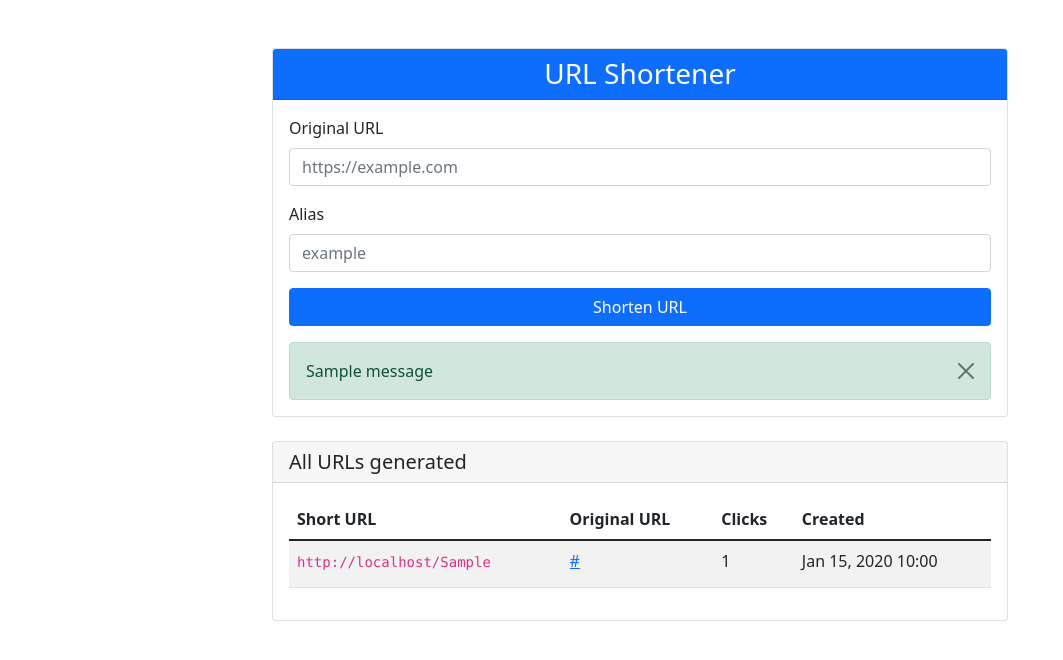
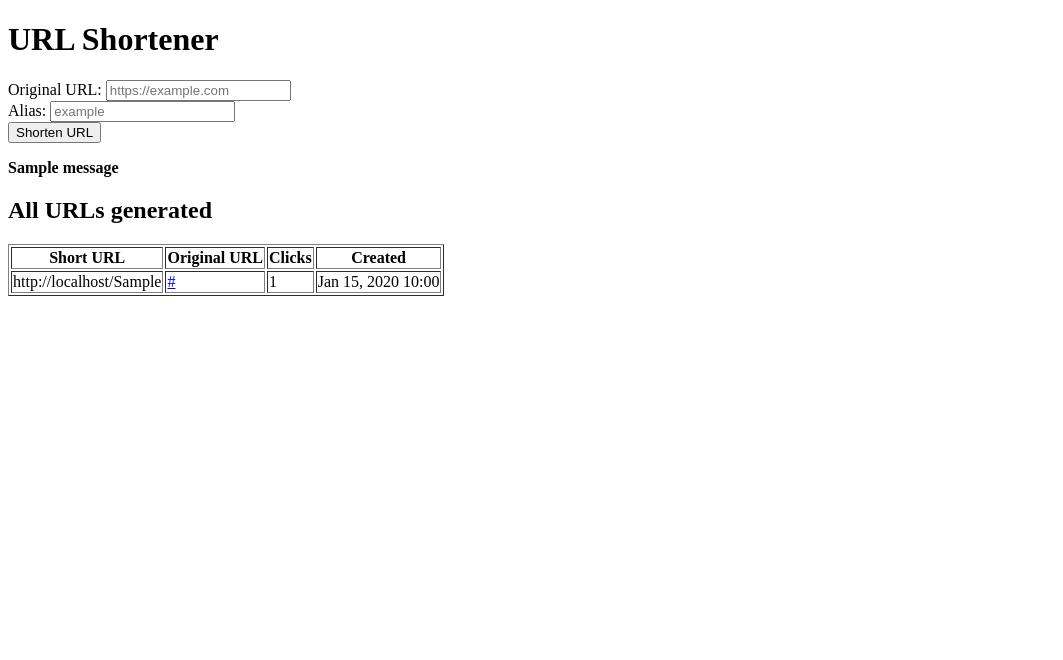
Before and after one commit to np-overflow/Django-workshop, a Django app: page / in a window 1280 px wide. Shown: the top 660 px of the page, without its empty margins (0-1063 px from the left). Run offline with Django 5.2, Linux system fonts and the light colour scheme; tables that the repository leaves empty hold one stand-in row (values such as "Sample post"); one stand-in notice (Sample message) is shown.

Commit message:
Simplify HTML

```diff
--- a/shortener/templates/index.html
+++ b/shortener/templates/index.html
@@ -1,118 +1,59 @@
 <!doctype html>
-<html lang="en">
+<html>
   <head>
-    <meta charset="UTF-8" />
-    <meta name="viewport" content="width=device-width, initial-scale=1.0" />
-    <title>{% block title %}URL Shortener{% endblock %}</title>
-    <link
-      href="https://cdn.jsdelivr.net/npm/bootstrap@5.1.3/dist/css/bootstrap.min.css"
-      rel="stylesheet"
-    />
-    <style>
-      .alert {
-        margin-bottom: 0px;
-      }
-    </style>
+    <title>URL Shortener</title>
   </head>
   <body>
-    <div class="container mt-5">
-      <div class="row justify-content-center">
-        <div class="col-md-8">
-          <div class="card">
-            <div class="card-header bg-primary text-white">
-              <h3 class="mb-0 text-center">URL Shortener</h3>
-            </div>
-            <div class="card-body">
+    <h1>URL Shortener</h1>
+
     <form method="post">
       {% csrf_token %}
-                <div class="mb-3">
-                  <label for="original_url" class="form-label">Original URL</label>
+      <label>Original URL:</label>
       <input
         type="url"
-                    class="form-control"
-                    id="original_url"
         name="original_url"
         placeholder="https://example.com"
         required
       />
-                </div>
-
-                <div class="mb-3">
-                  <label for="alias" class="form-label">Alias</label>
+      <br />
+      <label>Alias:</label>
       <input
         type="text"
-                    class="form-control"
-                    id="alias"
         name="alias"
         placeholder="example"
         maxlength="30"
         required
       />
-                </div>
+      <br />
+      <button type="submit">Shorten URL</button>
+    </form>
 
-                <div class="d-grid">
-                  <button type="submit" class="btn btn-primary">Shorten URL</button>
-                </div>
-              </form>
     {% if messages %}
         {% for message in messages %}
-                <div
-                  class="alert alert-{{ message.tags }} alert-dismissible fade show mt-3"
-                  role="alert"
-                >
-                  {{ message }}
-                  <button
-                    type="button"
-                    class="btn-close"
-                    data-bs-dismiss="alert"
-                  ></button>
-                </div>
+            <p><strong>{{ message }}</strong></p>
         {% endfor %}
     {% endif %}
-            </div>
-          </div>
 
-          {% if all_urls %}
-          <div class="card mt-4">
-            <div class="card-header">
-              <h5 class="mb-0">All URLs generated</h5>
-            </div>
-            <div class="card-body">
-              <div class="table-responsive">
-                <table class="table table-striped">
-                  <thead>
+    <h2>All URLs generated</h2>
+    <table border="1">
       <tr>
         <th>Short URL</th>
         <th>Original URL</th>
         <th>Clicks</th>
         <th>Created</th>
       </tr>
-                  </thead>
-                  <tbody>
       {% for url in all_urls %}
-                    <tr>
+      <tr style="padding:5px">
+        <td>{{ request.build_absolute_uri }}{{ url.alias }}</td>
         <td>
-                        <code>{{ request.build_absolute_uri }}{{ url.alias }}</code>
-                      </td>
-                      <td>
-                        <a href="{{ url.original_url }}" target="_blank" class="text-truncate d-inline-block" style="max-width: 300px;">
-                          {{ url.original_url }}
-                        </a>
+          <a href="{{ url.original_url }}" target="_blank"
+            >{{ url.original_url }}</a
+          >
         </td>
         <td>{{ url.click_count }}</td>
         <td>{{ url.created_at|date:"M d, Y H:i" }}</td>
       </tr>
       {% endfor %}
-                  </tbody>
     </table>
-              </div>
-            </div>
-          </div>
-          {% endif %}
-        </div>
-      </div>
-    </div>
-
-    <script src="https://cdn.jsdelivr.net/npm/bootstrap@5.1.3/dist/js/bootstrap.bundle.min.js"></script>
   </body>
 </html>
```
Also changed, not shown: README.md. Lines whose indentation alone changed are shown as unchanged.
